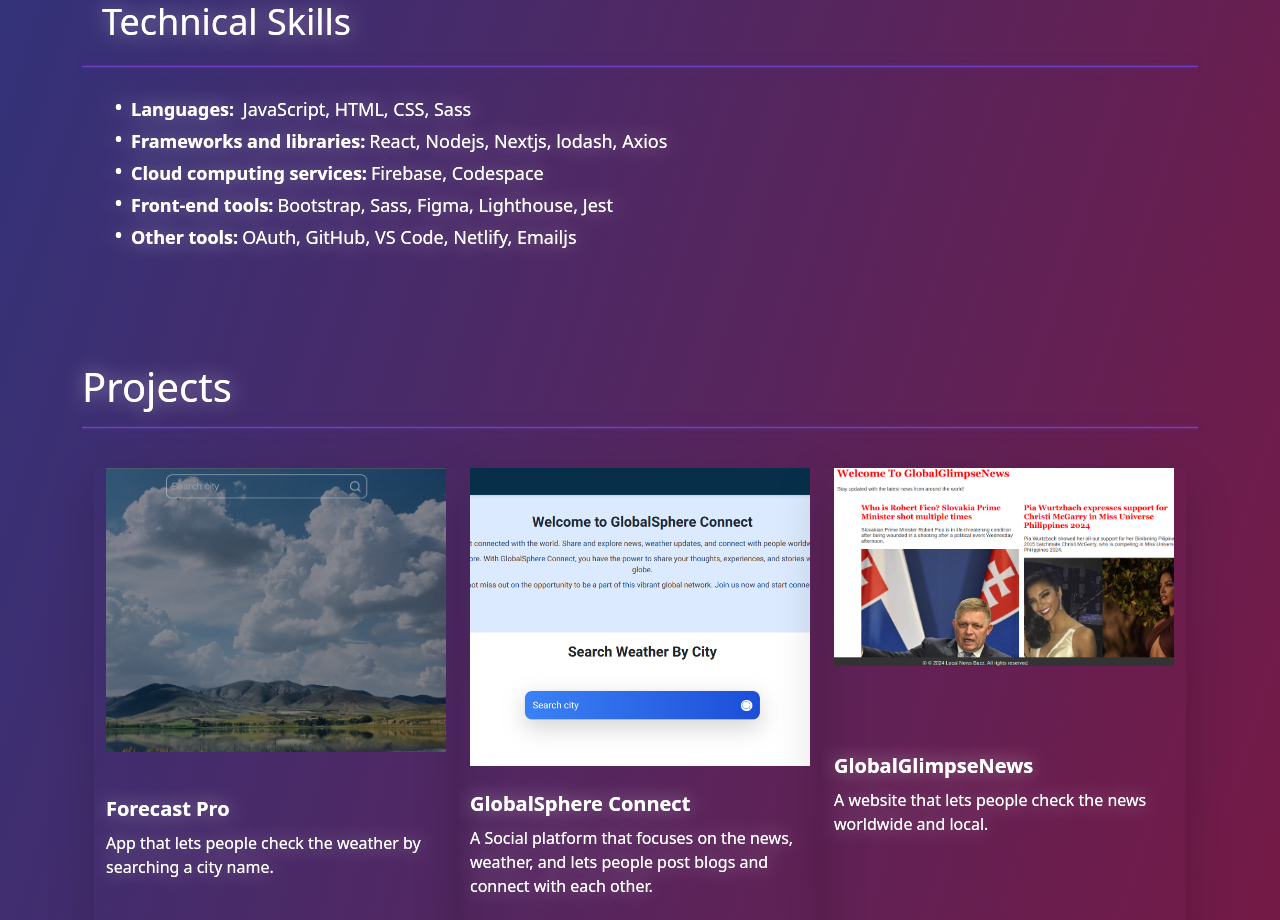
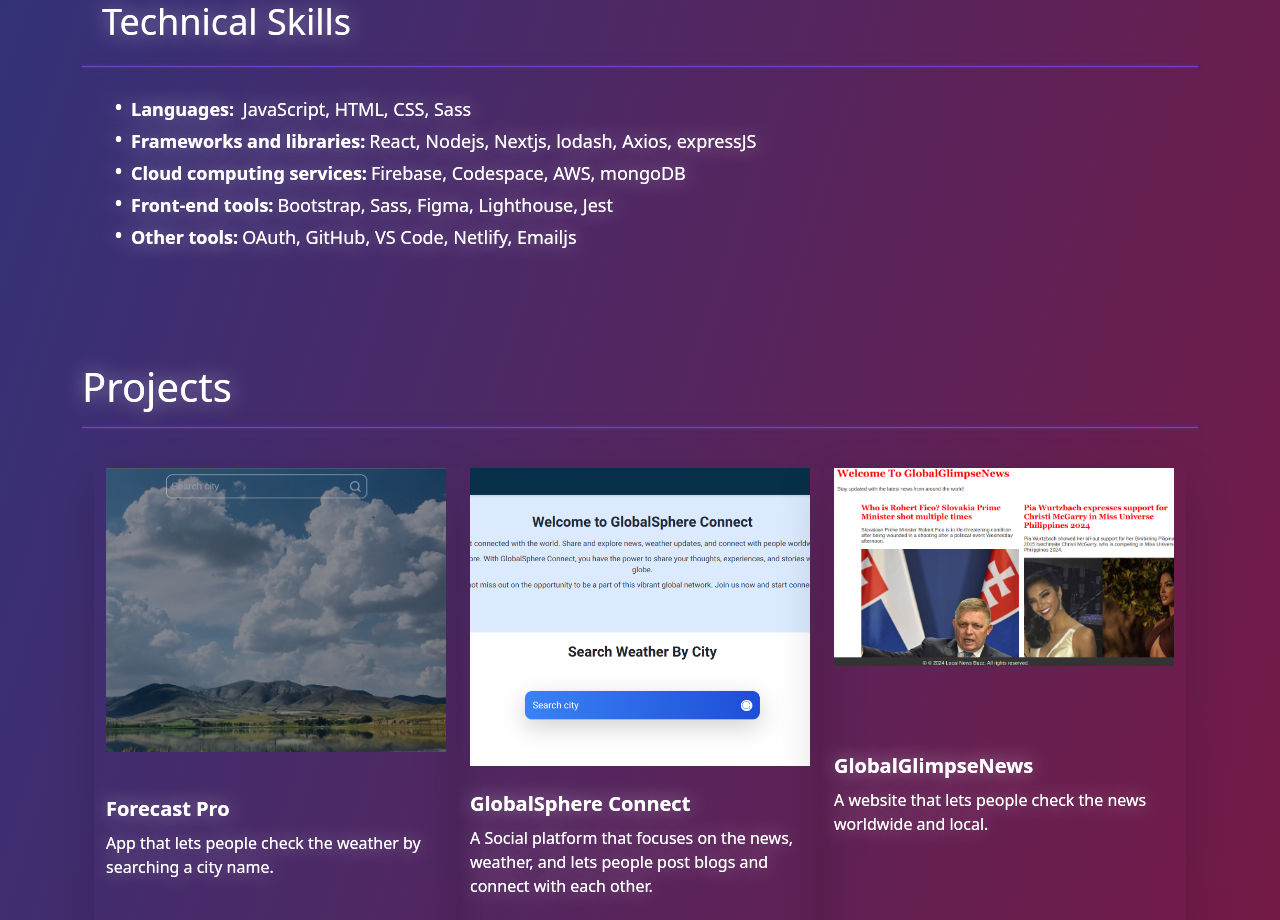
Before and after one commit to GregoryRobetertson/Gregory-Portfolio, a Next.js app: page / in a window 1280 px wide. Shown: the part 1640-2560 px from the top of the page. Built offline with nearby package versions, Linux system fonts and the light colour scheme; no server answers.

Commit message:
added new skills on skill.jsx

```diff
--- a/src/app/components/Skills.jsx
+++ b/src/app/components/Skills.jsx
@@ -19,12 +19,12 @@ export default function Skills() {
         <li className="items-center">
           <span className="mr-2 text-white text-2xl">&#8226;</span>
           <strong className='mr-1'>Frameworks and libraries:</strong>
-          React, Nodejs, Nextjs, lodash, Axios
+          React, Nodejs, Nextjs, lodash, Axios, expressJS
         </li>
         <li className= "items-center">
           <span className="mr-2 text-white text-2xl">&#8226;</span>
           <strong className='mr-1'>Cloud computing services:</strong>
-           Firebase, Codespace
+           Firebase, Codespace, AWS, mongoDB
         </li>
         <li className="items-center">
           <span className="mr-2 text-white text-2xl">&#8226;</span>
```
